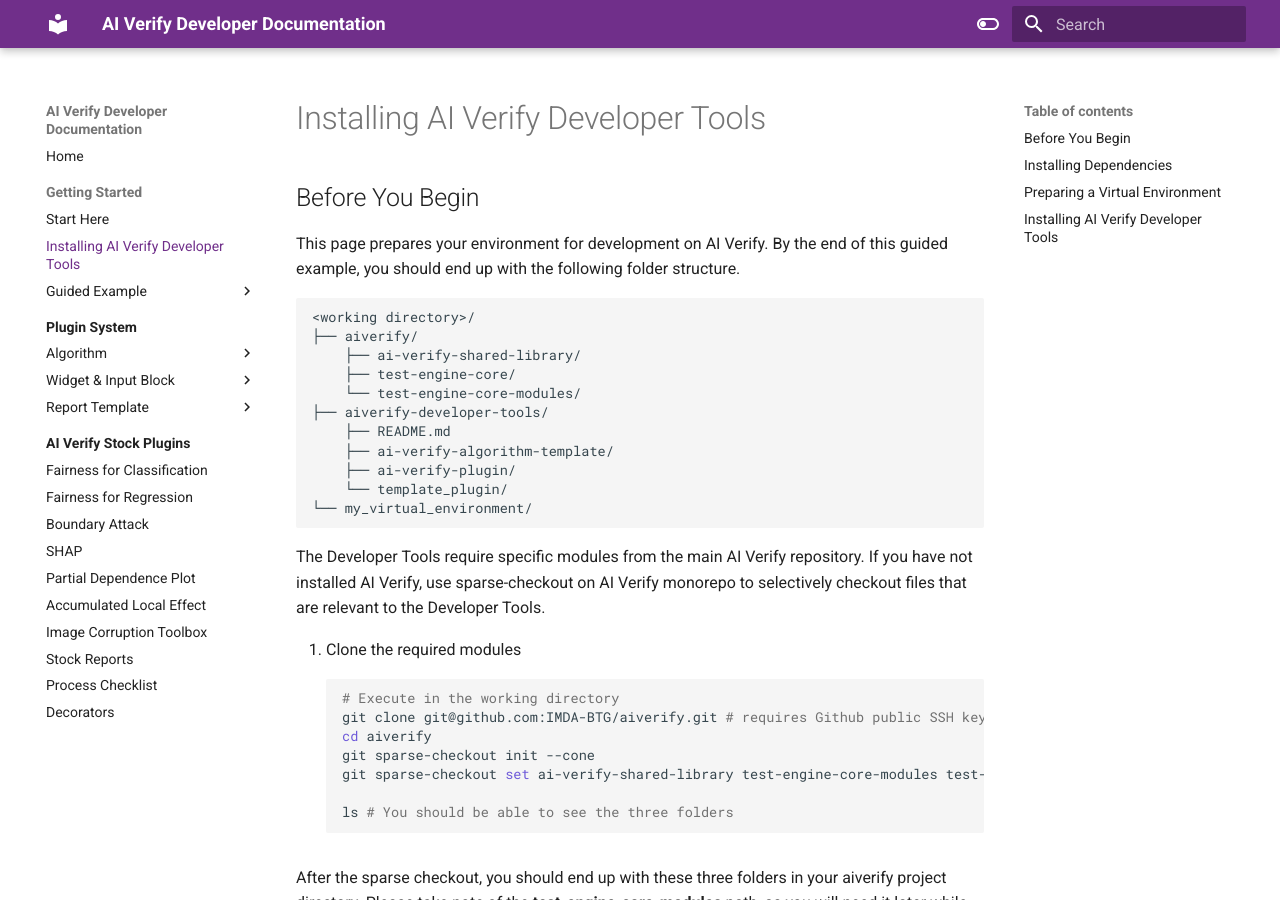
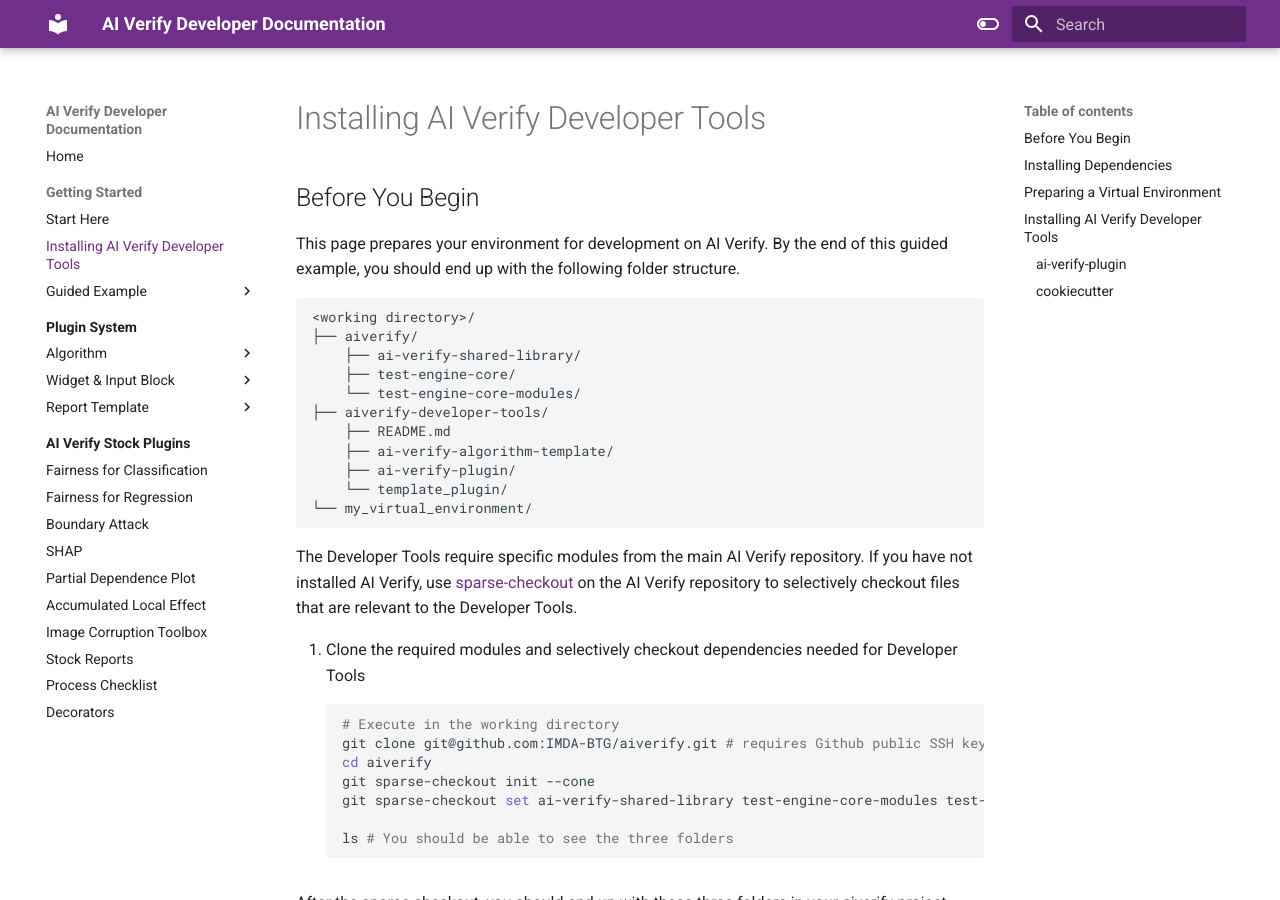
Before and after one commit to aiverify-foundation/aiverify-developer-tools, an MkDocs documentation site: the page built from docs/getting_started/install_aiverify_dev_tools.md, in a window 1280 px wide and 900 px high. Built offline with MkDocs 1.6.1 and Material for MkDocs 9.7.7, drawn with Linux system fonts in a browser that asks for light colours; some of the changed text lies outside the part shown.

Commit message:
updated cookiecutter help and page formatting

````diff
--- a/docs/getting_started/install_aiverify_dev_tools.md
+++ b/docs/getting_started/install_aiverify_dev_tools.md
@@ -17,9 +17,9 @@
     └── template_plugin/
 └── my_virtual_environment/
 ```
-The Developer Tools require specific modules from the main AI Verify repository. If you have not installed AI Verify, use sparse-checkout on AI Verify monorepo to selectively checkout files that are relevant to the Developer Tools.
+The Developer Tools require specific modules from the main AI Verify repository. If you have not installed AI Verify, use [sparse-checkout](https://git-scm.com/docs/git-sparse-checkout) on the AI Verify repository to selectively checkout files that are relevant to the Developer Tools.
 
-1. Clone the required modules
+1. Clone the required modules and selectively checkout dependencies needed for Developer Tools
 ```bash
 # Execute in the working directory
 git clone git@github.com:IMDA-BTG/aiverify.git # requires Github public SSH key
@@ -91,6 +89,9 @@
 # Head back to the aiverify directory
 cd ..
 ```
+
+    !!! Note
+        AI Verify Test Engine currently runs Pandas V1.5.3. We do not support Pandas 2.x.x.
 
 1. Install necessary requirements from `test-engine-core-modules`.
 ```bash
@@ -129,10 +130,20 @@
 npm install
 npm install ../../aiverify/ai-verify-shared-library
 sudo npm install -g # You may need sudo for this command
+```
+
+If the installation is successful, you should see a similar output as shown below.
+#### ai-verify-plugin
+```bash
 ai-verify-plugin --help
 ```
 
-If the installation is successful, you should see a similar output as shown below.
 ![ai-verify-plugin Help Text](../images/aiverifyplugin_help_text.png)
+#### cookiecutter
+```bash
+cookiecutter -h
+```
+
+![cookiecutter Help Text](../images/cookiecutter_help_text.png)
 
 Congratulations! You are ready to create your first plugin.
````
Also changed, not shown: other parts of docs/getting_started/install_aiverify_dev_tools.md (+1 -3 lines), docs/images/cookiecutter_help_text.png (added).
